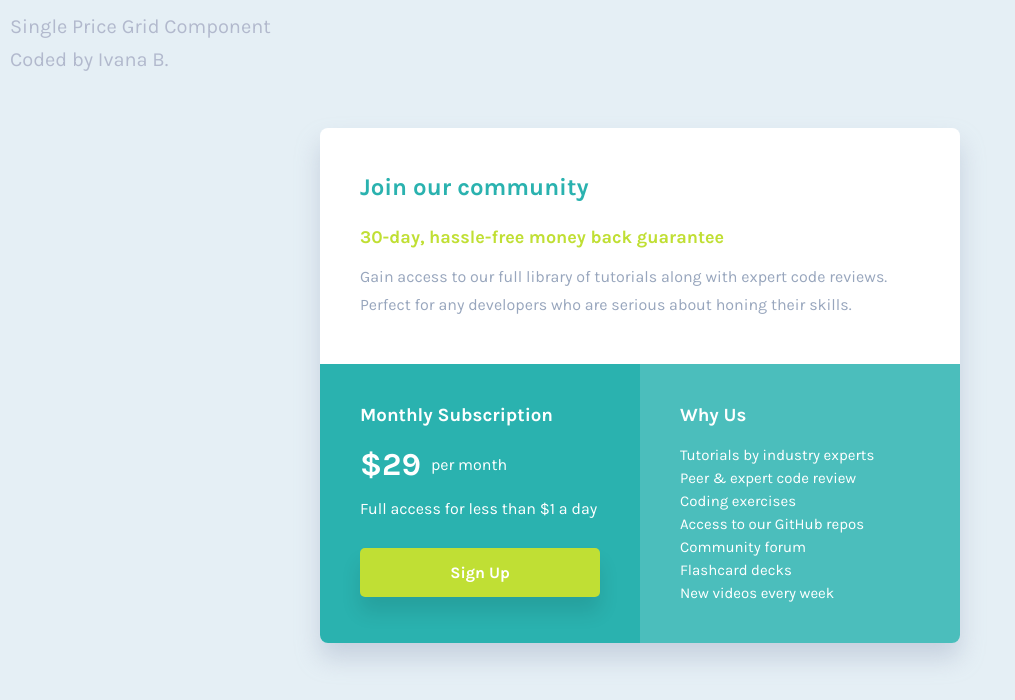
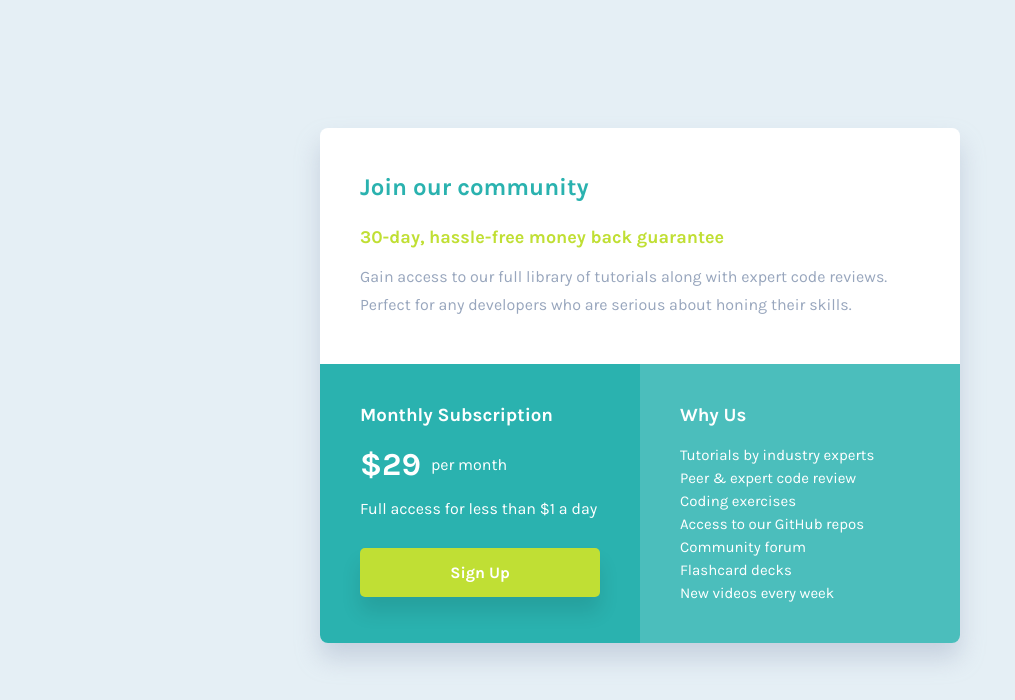
Before and after one commit to Ivy-B4N/Single-Price-Grid-Component, a plain HTML site: page index.html in a window 1280 px wide. Shown: the whole page, without its empty margins (0-1015 px from the left). Drawn offline with Linux system fonts and the light colour scheme.

Commit message:
Update index.html

```diff
--- a/index.html
+++ b/index.html
@@ -17,12 +17,6 @@
 </head>
 
 <body>
-
-  <div class="attribution">
-    <p><a href="https://www.frontendmentor.io/challenges" target="_blank">Single Price Grid Component</a></p>
-    <p>Coded by <a href="https://github.com/Ivy-B4N" target="_blank">Ivana B.</a></p>
-  </div>
-
   <main>
 
     <div class="container">
```
